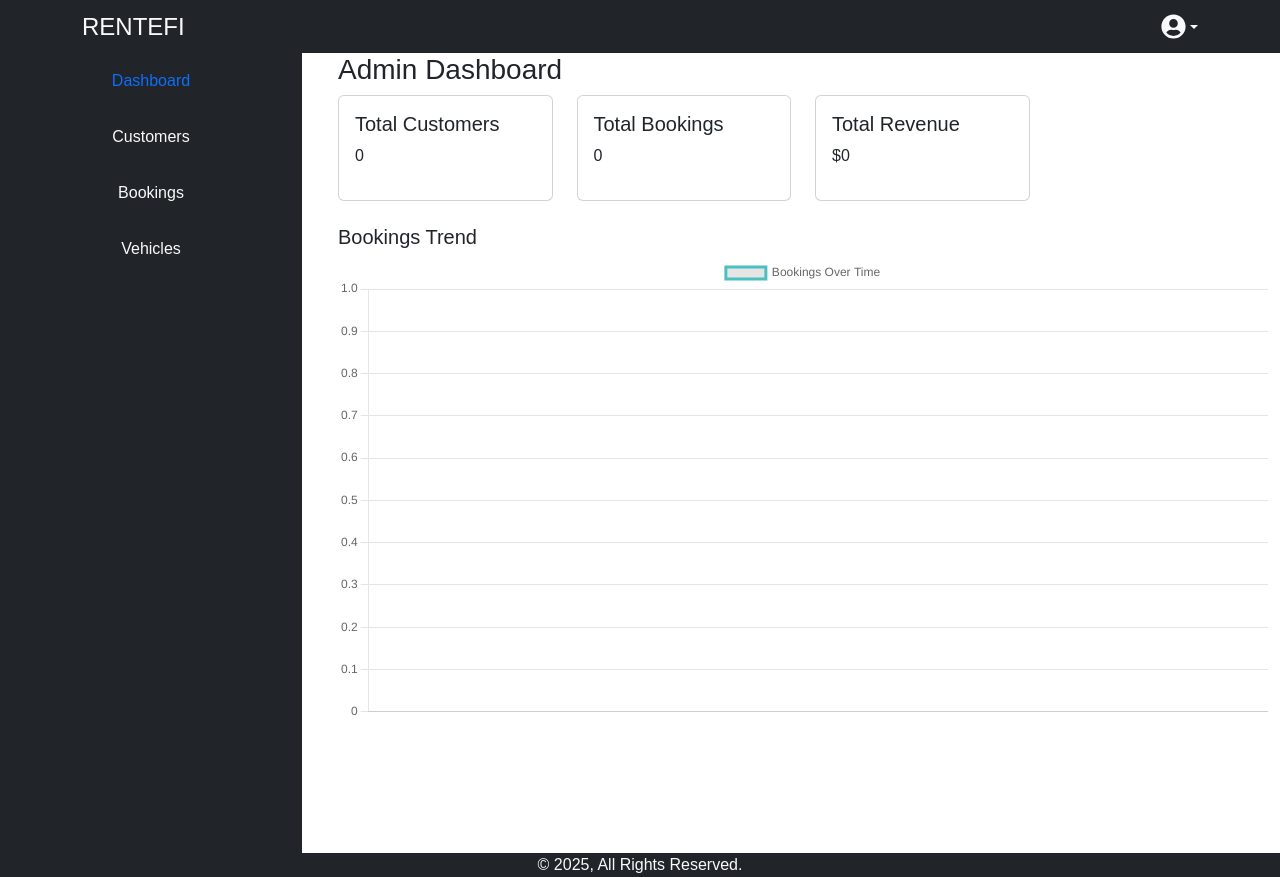
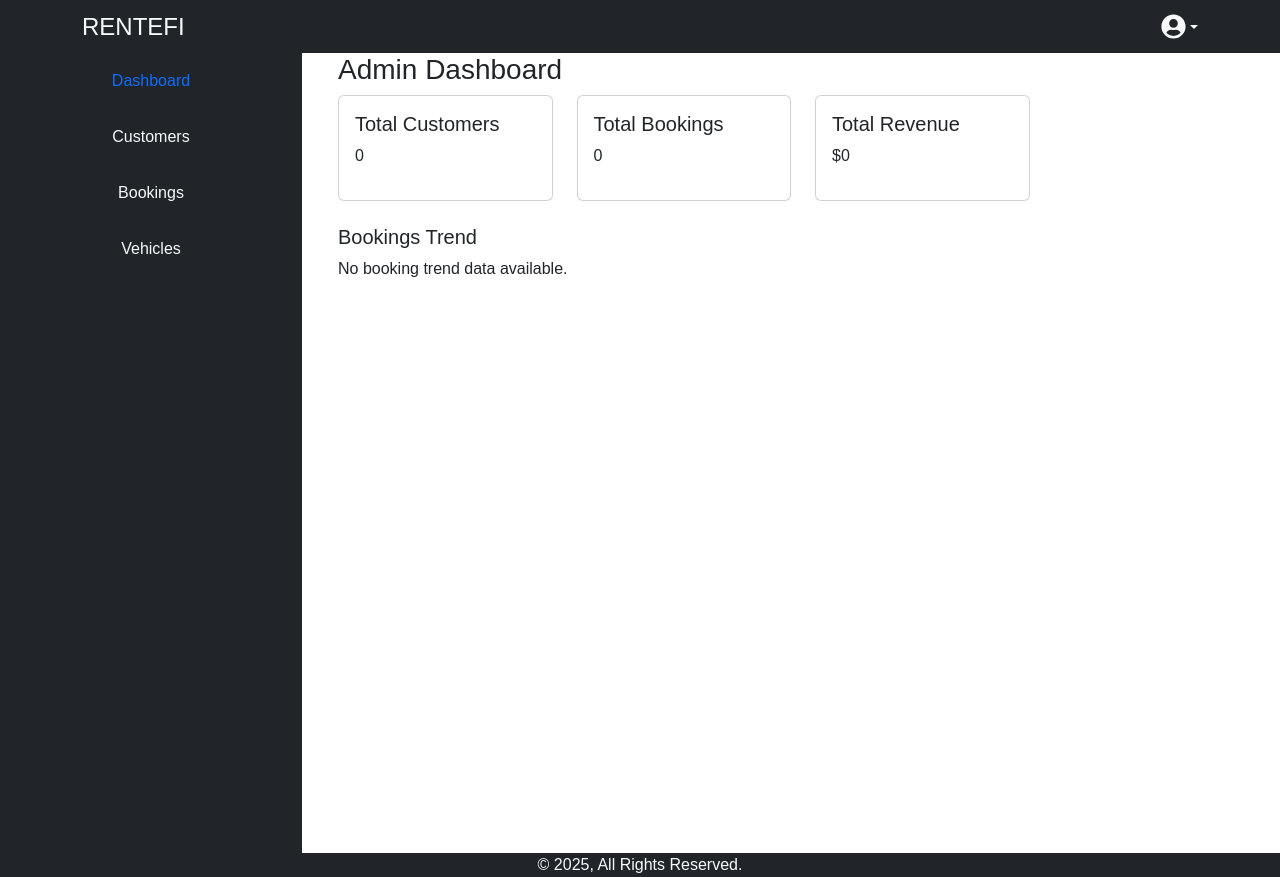
Before and after one commit to M-Umair4290/rentefi, a React (Create React App) app: page /dashboard in a window 1280 px wide. Built offline with nearby package versions, Linux system fonts and the light colour scheme; no server answers; sample sign-in values are in the browser's storage.

Commit message:
Admin Panel - Fixed The Dashboard Errors

```diff
--- a/src/pages/Dashboard.jsx
+++ b/src/pages/Dashboard.jsx
@@ -25,6 +25,7 @@ function Dashboard() {
         totalBookings: 0,
         totalRevenue: 0,
     });
+
     const [bookingTrends, setBookingTrends] = useState([]);
 
     useEffect(() => {
@@ -96,7 +97,11 @@ function Dashboard() {
                             <div className="row mt-4">
                                 <div className="col-md-12">
                                     <h5>Bookings Trend</h5>
-                                    <Line data={chartData} />
+                                    {bookingTrends.length > 0 ? (
+                                        <Line data={chartData} />
+                                    ) : (
+                                        <p>No booking trend data available.</p>
+                                    )}
                                 </div>
                             </div>
                         </div>
```
